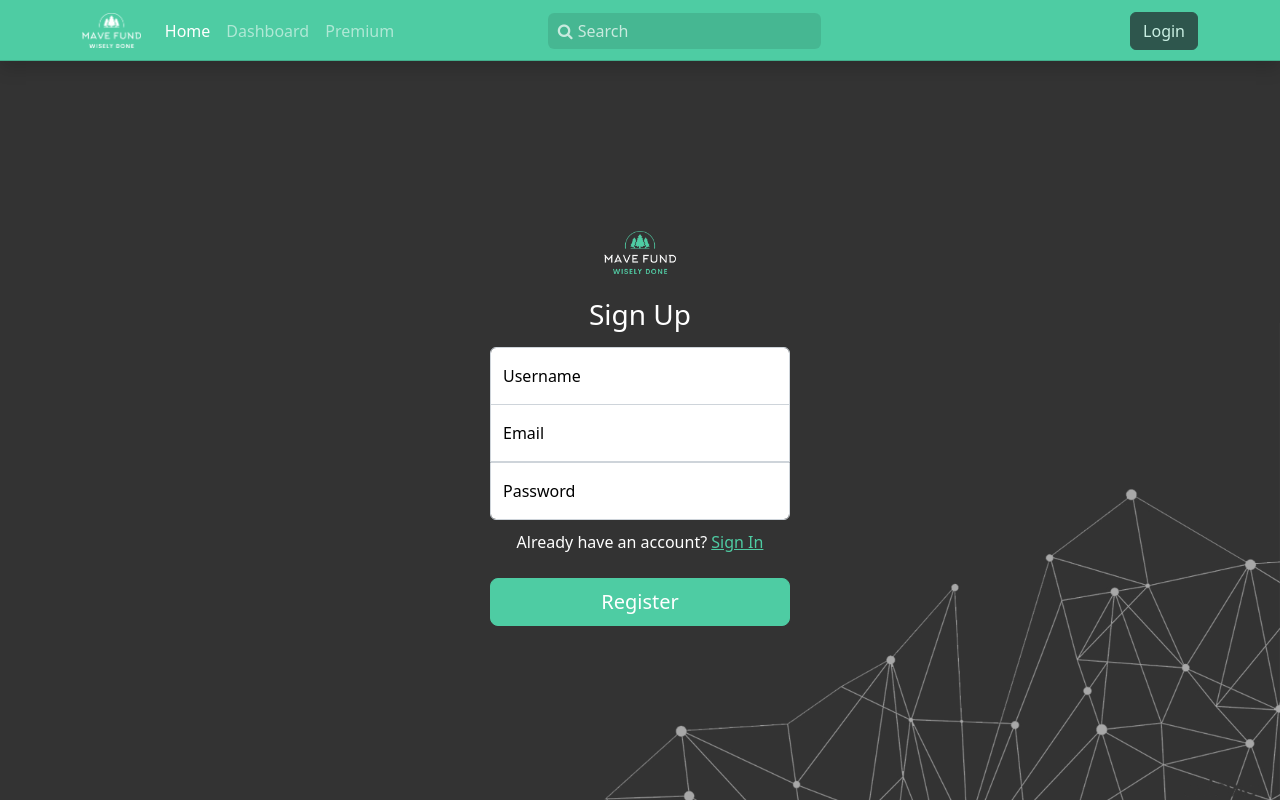
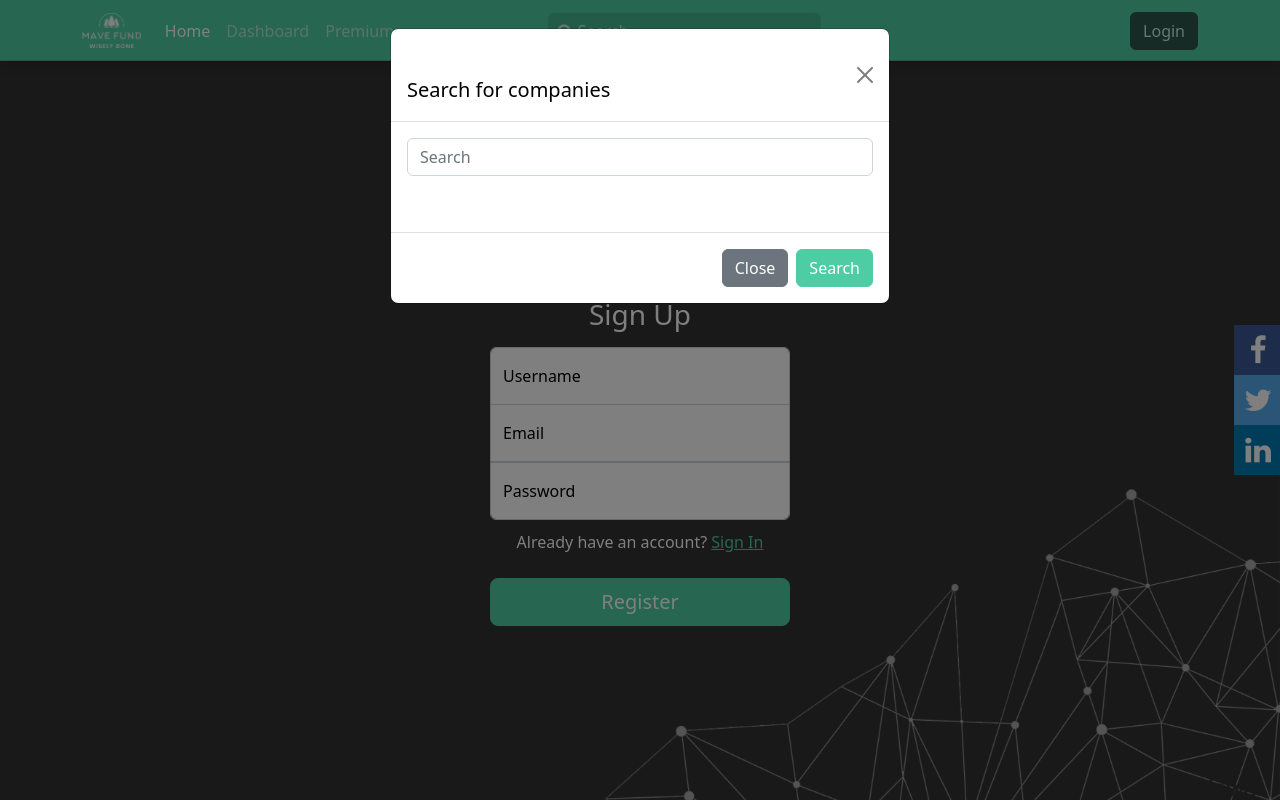
Before and after one commit to ddjerqq/mavefund_api, a Python web app: template templates/signup.html in a window 1280 px wide, after a click that opens the changed part. Run offline with Jinja, Linux system fonts and the light colour scheme; the template is opened without the code that fills it, so the values that code supplies are empty; some libraries are stand-ins or nearby versions.

Commit message:
social media links

```diff
--- a/templates/index.html
+++ b/templates/index.html
@@ -70,6 +70,12 @@
 
   </section>
 
+  <div class="social-media-container">
+    <a target="_blank" href="https://www.facebook.com/profile.php?id=100089245975882" class="fa fa-facebook"></a>
+    <a target="_blank" href="https://twitter.com/mavefund" class="fa fa-twitter"></a>
+    <a target="_blank" href="https://www.linkedin.com/company/mavefund/" class="fa fa-linkedin"></a>
+  </div>
+
 
   <!-- Modal -->
   <div class="modal fade" id="searchModal" tabindex="-1" aria-labelledby="searchModalLabel" aria-hidden="true">
--- a/templates/signup.html
+++ b/templates/signup.html
@@ -150,6 +150,47 @@
 
 </div>
 
+
+<div class="social-media-container">
+  <a target="_blank" href="https://www.facebook.com/profile.php?id=100089245975882" class="fa fa-facebook"></a>
+  <a target="_blank" href="https://twitter.com/mavefund" class="fa fa-twitter"></a>
+  <a target="_blank" href="https://www.linkedin.com/company/mavefund/" class="fa fa-linkedin"></a>
+</div>
+
+
+
+  <!-- Modal -->
+  <div class="modal fade" id="searchModal" tabindex="-1" aria-labelledby="searchModalLabel" aria-hidden="true">
+    <div class="modal-dialog">
+      <div class="modal-content">
+        <div class="modal-header">
+          <h1 class="modal-title fs-5" id="searchModalLabel">Search for companies</h1>
+          <button type="button" class="btn-close" data-bs-dismiss="modal" aria-label="Close"></button>
+        </div>
+        <div class="modal-body">
+          <form action="/" id="modalSearchForm">
+            <input id="searchInput" class="form-control me-2" type="search" placeholder="Search" aria-label="Search">
+
+
+            <section class="DocSearch-Hits">
+              <br />
+              <ul role="listbox" aria-labelledby="docsearch-label" id="docsearch-list">
+              </ul>
+            </section>
+
+
+          </form>
+
+        </div>
+        <div class="modal-footer">
+          <button type="button" class="btn btn-secondary" data-bs-dismiss="modal">Close</button>
+          <button type="submit" class="btn btn-primary">Search</button>
+        </div>
+      </div>
+    </div>
+  </div>
+
+
 <script>
   $('form').submit(function(e) {
     const recaptcha_token = document.getElementById("login-captcha").value;
--- a/templates/site.css
+++ b/templates/site.css
@@ -161,6 +161,45 @@ img {
     border-color: inherit;
 }
 
+.fa-facebook {
+    background: #3B5998;
+    color: white;
+}
+
+.fa-twitter {
+    background: #55ACEE;
+    color: white;
+}
+
+.fa-linkedin {
+    background: #007bb5;
+    color: white;
+}
+
+.social-media-container a {
+    padding: 10px;
+    padding-right: 20px;
+    font-size: 30px;
+    text-decoration: none;
+    text-align: center;
+    color: #fff !important;
+    position: relative;
+    right: -12px;
+    transition: right 0.2s ease-in-out;
+}
+.social-media-container a:hover {
+    right: 0;
+}
+
+.social-media-container {
+    position: fixed;
+    top: 50%;
+    right: 0;
+    transform: translateY(-50%);
+    display: flex;
+    flex-direction: column;
+}
+
 @media screen and (max-width: 991px) {
     .nav-login-button {
         margin-left: 0;
```
Also changed, not shown: templates/company.html (+8 -0 lines), templates/premium.html (+41 -0 lines), templates/signin.html (+41 -0 lines).
